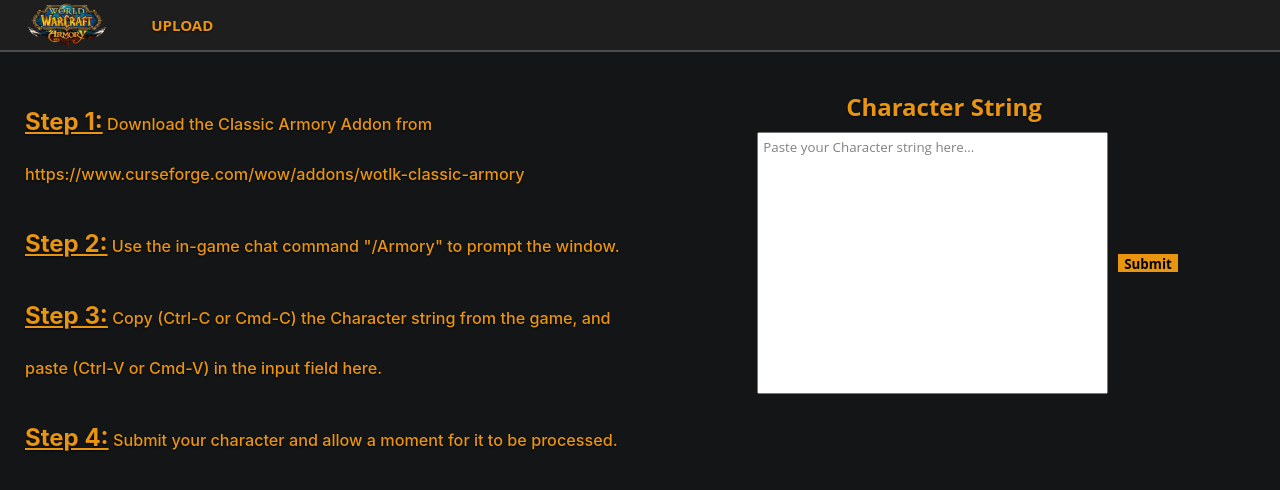
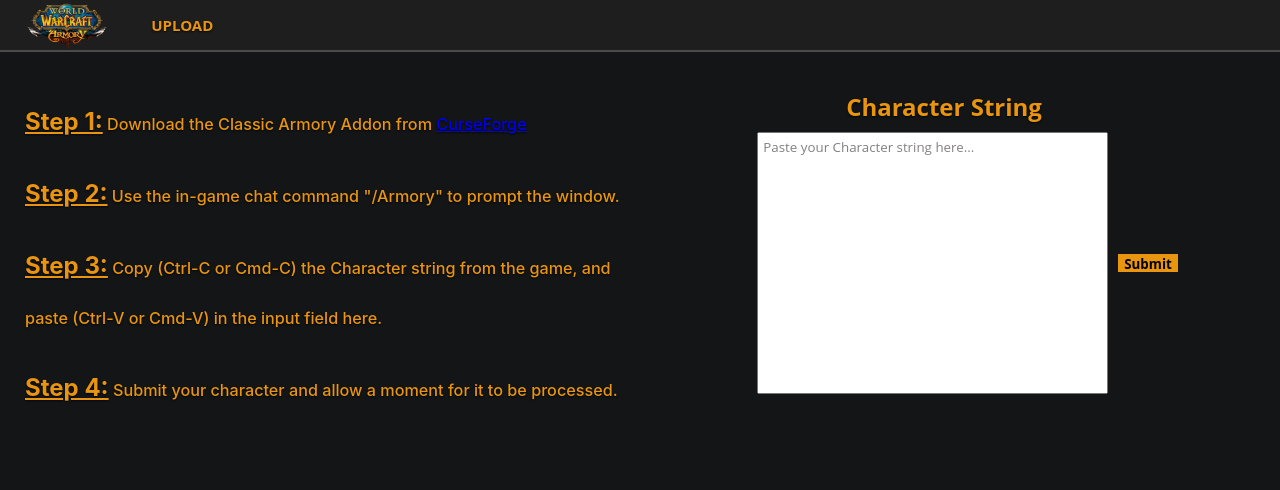
Before and after one commit to adamgrharvey/armory-frontend, a React (Create React App) app: page /submit in a window 1280 px wide. Shown: the top 490 px of the page. Built offline with nearby package versions, Linux system fonts and the light colour scheme; a web font is replaced by a local one.

Commit message:
updates link

```diff
--- a/src/components/Submit.jsx
+++ b/src/components/Submit.jsx
@@ -87,7 +87,7 @@
       <div className='SubmissionPage'>
         <div className='HowTo'>
           <div>
-            <body className='StepEntry'><span className='StepText'>Step 1:</span> Download the Classic Armory Addon from <a>https://www.curseforge.com/wow/addons/wotlk-classic-armory</a></body>
+            <body className='StepEntry'><span className='StepText'>Step 1:</span> Download the Classic Armory Addon from <a href='https://www.curseforge.com/wow/addons/wotlk-classic-armory'>CurseForge</a></body>
             <body className='StepEntry'><span className='StepText'>Step 2:</span> Use the in-game chat command "/Armory" to prompt the window.</body>
             <body className='StepEntry'><span className='StepText'>Step 3:</span> Copy (Ctrl-C or Cmd-C) the Character string from the game, and paste (Ctrl-V or Cmd-V) in the input field here.</body>
             <body className='StepEntry'><span className='StepText'>Step 4:</span> Submit your character and allow a moment for it to be processed.</body>
```
